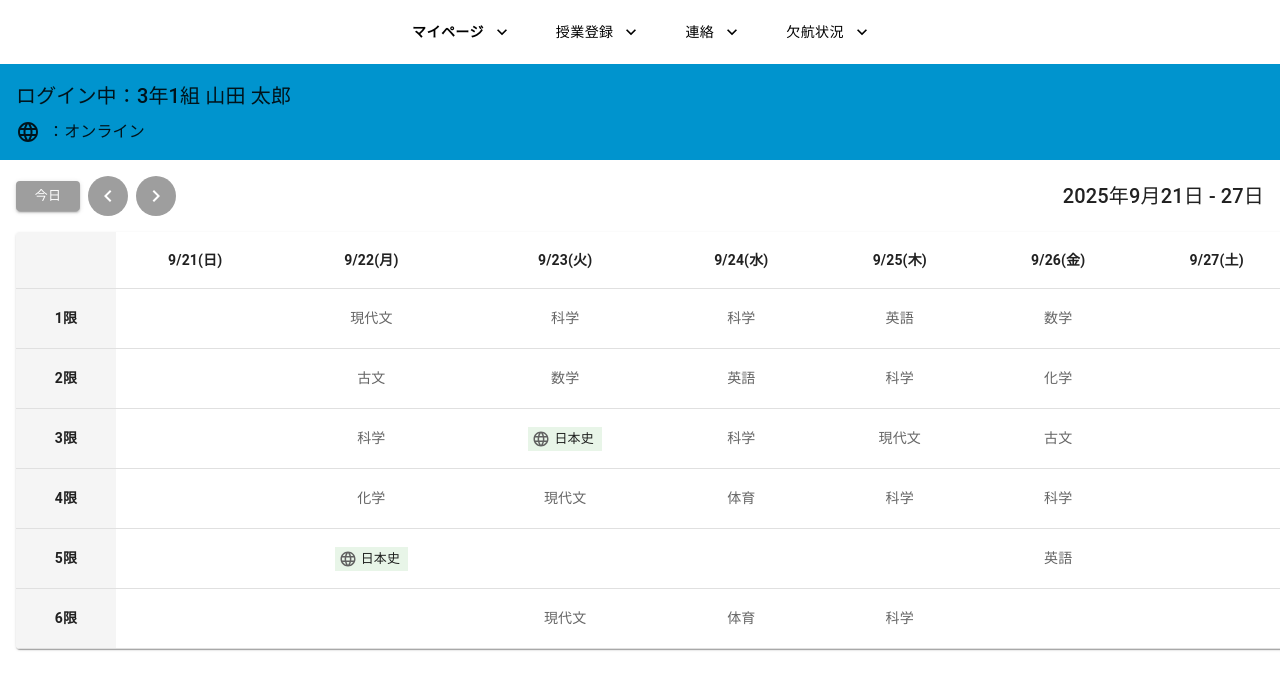
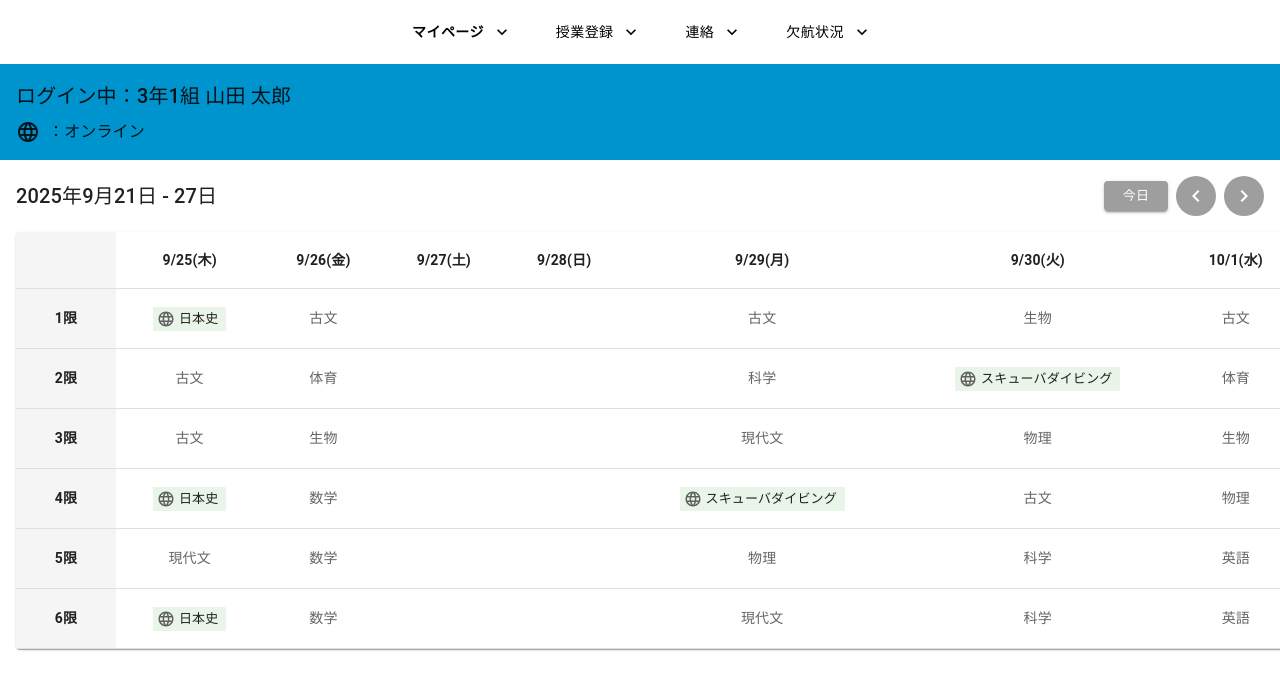
Before and after one commit to Nasupi-wingarc/fy25-goudou, a React (Vite) app in the folder goudou/: page / in a window 1280 px wide. Shown: the top 690 px of the page. Built offline with nearby package versions, Linux system fonts and the light colour scheme.

Commit message:
テスト問題の実装とスケジュールのランダム機能の実装

```diff
--- a/goudou/src/App.tsx
+++ b/goudou/src/App.tsx
@@ -5,38 +5,67 @@ import Header from './components/Header';
 import UserInfo from './components/UserInfo';
 import TimetablePage from './pages/TimetablePage';
 import VideoPlayerPage from './pages/VideoPlayerPage';
+import TestPage from './pages/TestPage';
 
 interface Subject {
   name: string;
   isOnline?: boolean;
 }
 
+type PageMode = 'timetable' | 'video' | 'test';
+
 const theme = createTheme();
 
 const App: React.FC = () => {
   const [currentPage, setCurrentPage] = useState('マイページ');
   const [selectedSubject, setSelectedSubject] = useState<Subject | null>(null);
+  const [pageMode, setPageMode] = useState<PageMode>('timetable');
 
   const handleSubjectClick = (subject: Subject) => {
     setSelectedSubject(subject);
+    setPageMode('video');
   };
 
   const handleBackToTimetable = () => {
     setSelectedSubject(null);
+    setPageMode('timetable');
+  };
+
+  const handleGoToTest = () => {
+    setPageMode('test');
+  };
+
+  const handleBackToVideo = () => {
+    setPageMode('video');
   };
 
   return (
     <ThemeProvider theme={theme}>
       <CssBaseline />
-      <Header currentPage={currentPage} setCurrentPage={setCurrentPage} />
-      <UserInfo />
-      {selectedSubject ? (
+      {pageMode !== 'test' && (
+        <>
+          <Header currentPage={currentPage} setCurrentPage={setCurrentPage} />
+          <UserInfo />
+        </>
+      )}
+
+      {pageMode === 'timetable' && (
+        <TimetablePage onSubjectClick={handleSubjectClick} />
+      )}
+
+      {pageMode === 'video' && selectedSubject && (
         <VideoPlayerPage
           subject={selectedSubject.name}
           onBack={handleBackToTimetable}
+          onGoToTest={handleGoToTest}
         />
-      ) : (
-        <TimetablePage onSubjectClick={handleSubjectClick} />
+      )}
+
+      {pageMode === 'test' && selectedSubject && (
+        <TestPage
+          subject={selectedSubject.name}
+          onBack={handleBackToVideo}
+        />
       )}
     </ThemeProvider>
   );
--- a/goudou/src/components/DateNavigation.tsx
+++ b/goudou/src/components/DateNavigation.tsx
@@ -69,6 +69,9 @@ const DateNavigation: React.FC<DateNavigationProps> = ({ currentWeek, onWeekChan
 
   return (
     <Box sx={{ display: 'flex', justifyContent: 'space-between', alignItems: 'center', p: 2 }}>
+      <Typography variant="h6">
+        {dateRangeString}
+      </Typography>
       <Box sx={{ display: 'flex', alignItems: 'center', gap: 1 }}>
         <Button
           variant="contained"
@@ -91,9 +94,6 @@ const DateNavigation: React.FC<DateNavigationProps> = ({ currentWeek, onWeekChan
           <ChevronRight />
         </IconButton>
       </Box>
-      <Typography variant="h6">
-        {dateRangeString}
-      </Typography>
     </Box>
   );
 };
--- a/goudou/src/components/TimetableGrid.tsx
+++ b/goudou/src/components/TimetableGrid.tsx
@@ -16,21 +16,59 @@ interface DateInfo {
 
 const getWeekDates = (baseDate: Date = new Date()): DateInfo[] => {
   const dates: DateInfo[] = [];
-  const startOfWeek = new Date(baseDate);
-  const dayOfWeek = startOfWeek.getDay();
-  startOfWeek.setDate(startOfWeek.getDate() - dayOfWeek);
-
+  // 今日から7日間の日付を生成
   for (let i = 0; i < 7; i++) {
-    const date = new Date(startOfWeek);
-    date.setDate(startOfWeek.getDate() + i);
+    const date = new Date(baseDate);
+    date.setDate(baseDate.getDate() + i);
     dates.push({
       date: date,
-      dayName: ['日', '月', '火', '水', '木', '金', '土'][i],
+      dayName: ['日', '月', '火', '水', '木', '金', '土'][date.getDay()],
       dateString: `${date.getMonth() + 1}/${date.getDate()}`,
-      fullDateString: `${date.getMonth() + 1}/${date.getDate()}(${['日', '月', '火', '水', '木', '金', '土'][i]})`
+      fullDateString: `${date.getMonth() + 1}/${date.getDate()}(${['日', '月', '火', '水', '木', '金', '土'][date.getDay()]})`
     });
   }
   return dates;
+};
+
+// ランダムで授業を生成する関数
+const generateRandomSchedule = (weekDates: DateInfo[]): (Subject | null)[][] => {
+  const subjects = [
+    { name: '現代文' },
+    { name: '古文' },
+    { name: '数学' },
+    { name: '英語' },
+    { name: '化学' },
+    { name: '科学' },
+    { name: '日本史', isOnline: true },
+    { name: '体育' },
+    { name: '物理' },
+    { name: '生物' },
+    { name: 'スキューバダイビング', isOnline: true }
+  ];
+
+  const timeSlots = 6;
+  const schedule: (Subject | null)[][] = [];
+
+  for (let timeIndex = 0; timeIndex < timeSlots; timeIndex++) {
+    const timeSlot: (Subject | null)[] = [];
+
+    for (let dayIndex = 0; dayIndex < 7; dayIndex++) {
+      const dayOfWeek = weekDates[dayIndex].date.getDay();
+
+      // 土日（0: 日曜日, 6: 土曜日）は授業なし
+      if (dayOfWeek === 0 || dayOfWeek === 6) {
+        timeSlot.push(null);
+      } else {
+        // 平日はすべての時限に授業を配置
+        const randomSubject = subjects[Math.floor(Math.random() * subjects.length)];
+        timeSlot.push(randomSubject);
+      }
+    }
+
+    schedule.push(timeSlot);
+  }
+
+  return schedule;
 };
 
 interface TimetableGridProps {
@@ -40,20 +78,10 @@ interface TimetableGridProps {
 
 const TimetableGrid: React.FC<TimetableGridProps> = ({ currentWeek, onSubjectClick }) => {
   const timeSlots = ['1限', '2限', '3限', '4限', '5限', '6限'];
+  const weekDates = getWeekDates(currentWeek);
 
-  const weekDates = getWeekDates(currentWeek);
-  const today = new Date();
-  const todayString = `${today.getMonth() + 1}/${today.getDate()}`;
-
-  const scheduleData: (Subject | null)[][] = [
-    [null, { name: '現代文' }, { name: '科学' }, { name: '科学' }, { name: '英語' }, { name: '数学' }, null],
-    [null, { name: '古文' }, { name: '数学' }, { name: '英語' }, { name: '科学' }, { name: '化学' }, null],
-    [null, { name: '科学' }, { name: '日本史', isOnline: true }, { name: '科学' }, { name: '現代文' }, { name: '古文' }, null],
-    [null, { name: '化学' }, { name: '現代文' }, { name: '体育' }, { name: '科学' }, { name: '科学' }, null],
-    [null, { name: '日本史', isOnline: true }, null, null, null, { name: '英語' }, null],
-    [null, null, { name: '現代文' }, { name: '体育' }, { name: '科学' }, null, null]
-  ];
-
+  // 週が変わるたびに新しいスケジュールを生成
+  const scheduleData = React.useMemo(() => generateRandomSchedule(weekDates), [currentWeek]);
 
   const handleSubjectClick = (subject: Subject) => {
     if (subject.isOnline) {
@@ -72,7 +100,7 @@ const TimetableGrid: React.FC<TimetableGridProps> = ({ currentWeek, onSubjectCli
                 key={dayInfo.fullDateString}
                 align="center"
                 sx={{
-                  backgroundColor: dayInfo.dateString === todayString ? '' : 'white',
+                  backgroundColor: 'white',
                   fontWeight: 'bold'
                 }}
               >
@@ -92,13 +120,12 @@ const TimetableGrid: React.FC<TimetableGridProps> = ({ currentWeek, onSubjectCli
                   key={`${time}-${dayInfo.dateString}`}
                   align="center"
                   sx={{
-                    //backgroundColor: dayInfo.dateString === todayString ? '#ffffbc' : 'white',
+                    backgroundColor: 'white',
                     height: 60
                   }}
                 >
                   {scheduleData[timeIndex]?.[dayIndex] && (
                     scheduleData[timeIndex][dayIndex]!.isOnline ? (
-                      // オンラインの場合：ボタン（Chip）を表示
                       <Chip
                         icon={<Language />}
                         label={scheduleData[timeIndex][dayIndex]!.name}
@@ -114,7 +141,6 @@ const TimetableGrid: React.FC<TimetableGridProps> = ({ currentWeek, onSubjectCli
                         }}
                       />
                     ) : (
-                      // オフラインの場合：テキストのみ表示（ボタンなし）
                       <span
                         onClick={() => handleSubjectClick(scheduleData[timeIndex][dayIndex]!)}
                         style={{
--- a/goudou/src/pages/VideoPlayerPage.tsx
+++ b/goudou/src/pages/VideoPlayerPage.tsx
@@ -5,18 +5,28 @@ import { ArrowBack } from '@mui/icons-material';
 interface VideoPlayerPageProps {
   subject: string;
   onBack: () => void;
+  onGoToTest: () => void;
 }
 
-const VideoPlayerPage: React.FC<VideoPlayerPageProps> = ({ subject, onBack }) => {
+const VideoPlayerPage: React.FC<VideoPlayerPageProps> = ({ subject, onBack, onGoToTest }) => {
   return (
     <Box sx={{ p: 2 }}>
+      <Box sx={{ display: 'flex', justifyContent: 'space-between', alignItems: 'center', mb: 2 }}>
         <Button
           startIcon={<ArrowBack />}
           onClick={onBack}
-        sx={{ mb: 2, color: '#666' }}
+          sx={{ color: '#666' }}
         >
           戻る
         </Button>
+        <Button
+          variant="contained"
+          onClick={onGoToTest}
+          sx={{ backgroundColor: '#1976d2', '&:hover': { backgroundColor: '#115293' } }}
+        >
+          テストへ
+        </Button>
+      </Box>
 
       <Paper
         sx={{
```
Lines whose indentation alone changed are shown as unchanged.
